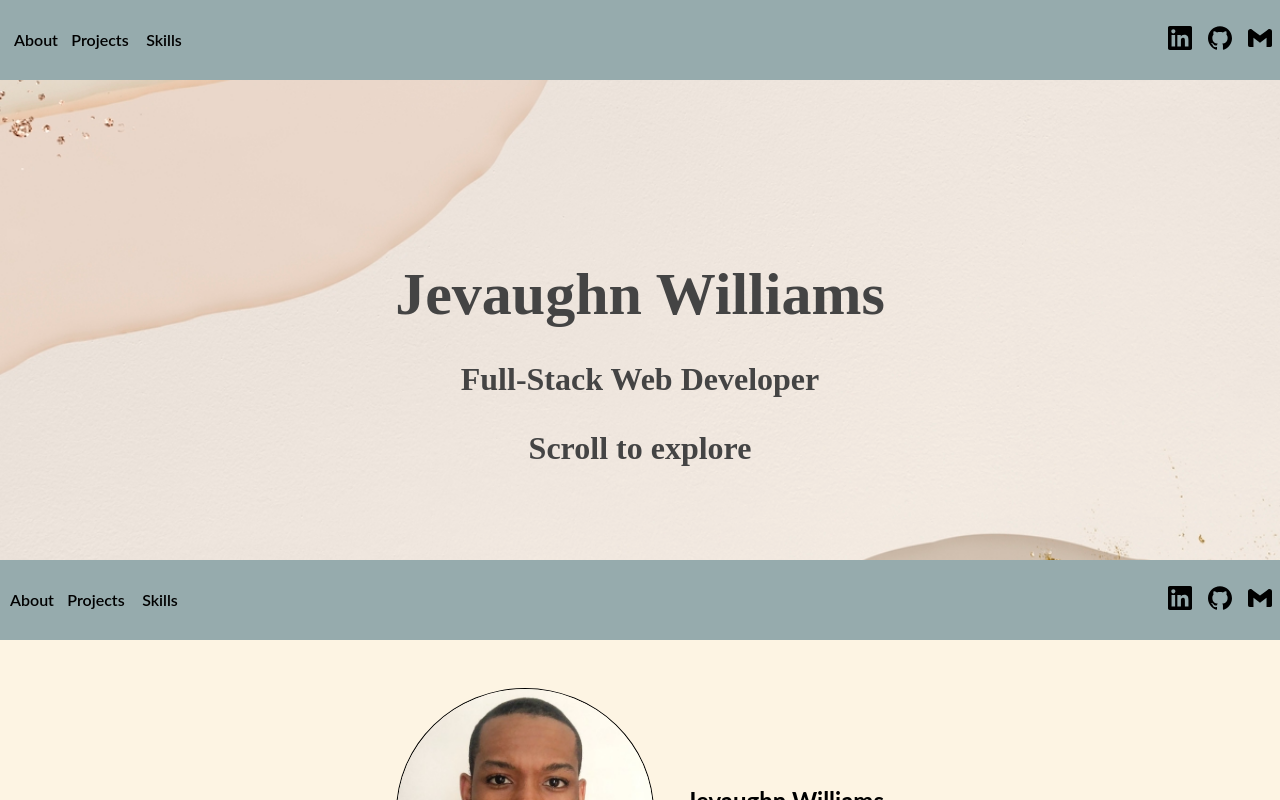
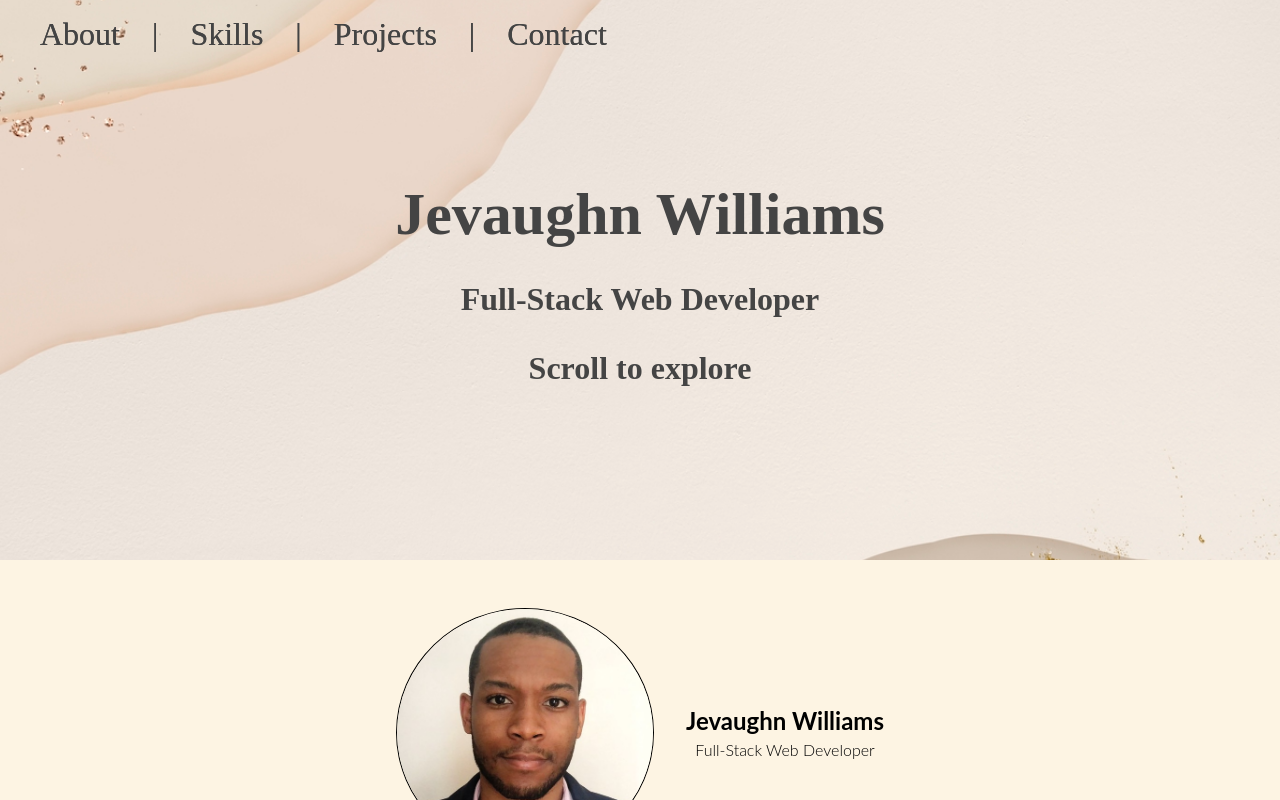
Before and after one commit to Jevaughn-W/portfolio-site, a React (Create React App) app: page / in a window 1280 px wide. Shown: the top 800 px of the page. Built offline with nearby package versions, Linux system fonts and the light colour scheme.

Commit message:
Revamp nav bar to match new theme

```diff
--- a/src/Components/NavBar/NavBar.jsx
+++ b/src/Components/NavBar/NavBar.jsx
@@ -1,9 +1,6 @@
 import React from "react";
-import './Navbar.css'
+import './Navbar.css';
 
-const linkedin= <svg role="img" viewBox="0 0 24 24" xmlns="http://www.w3.org/2000/svg"><title>LinkedIn</title><path d="M20.447 20.452h-3.554v-5.569c0-1.328-.027-3.037-1.852-3.037-1.853 0-2.136 1.445-2.136 2.939v5.667H9.351V9h3.414v1.561h.046c.477-.9 1.637-1.85 3.37-1.85 3.601 0 4.267 2.37 4.267 5.455v6.286zM5.337 7.433c-1.144 0-2.063-.926-2.063-2.065 0-1.138.92-2.063 2.063-2.063 1.14 0 2.064.925 2.064 2.063 0 1.139-.925 2.065-2.064 2.065zm1.782 13.019H3.555V9h3.564v11.452zM22.225 0H1.771C.792 0 0 .774 0 1.729v20.542C0 23.227.792 24 1.771 24h20.451C23.2 24 24 23.227 24 22.271V1.729C24 .774 23.2 0 22.222 0h.003z"/></svg>
-const github = <svg role="img" viewBox="0 0 24 24" xmlns="http://www.w3.org/2000/svg"><title>GitHub</title><path d="M12 .297c-6.63 0-12 5.373-12 12 0 5.303 3.438 9.8 8.205 11.385.6.113.82-.258.82-.577 0-.285-.01-1.04-.015-2.04-3.338.724-4.042-1.61-4.042-1.61C4.422 18.07 3.633 17.7 3.633 17.7c-1.087-.744.084-.729.084-.729 1.205.084 1.838 1.236 1.838 1.236 1.07 1.835 2.809 1.305 3.495.998.108-.776.417-1.305.76-1.605-2.665-.3-5.466-1.332-5.466-5.93 0-1.31.465-2.38 1.235-3.22-.135-.303-.54-1.523.105-3.176 0 0 1.005-.322 3.3 1.23.96-.267 1.98-.399 3-.405 1.02.006 2.04.138 3 .405 2.28-1.552 3.285-1.23 3.285-1.23.645 1.653.24 2.873.12 3.176.765.84 1.23 1.91 1.23 3.22 0 4.61-2.805 5.625-5.475 5.92.42.36.81 1.096.81 2.22 0 1.606-.015 2.896-.015 3.286 0 .315.21.69.825.57C20.565 22.092 24 17.592 24 12.297c0-6.627-5.373-12-12-12"/></svg>
-const email = <svg role="img" viewBox="0 0 24 24" xmlns="http://www.w3.org/2000/svg"><title>Gmail</title><path d="M24 5.457v13.909c0 .904-.732 1.636-1.636 1.636h-3.819V11.73L12 16.64l-6.545-4.91v9.273H1.636A1.636 1.636 0 0 1 0 19.366V5.457c0-2.023 2.309-3.178 3.927-1.964L5.455 4.64 12 9.548l6.545-4.91 1.528-1.145C21.69 2.28 24 3.434 24 5.457z"/></svg>
 
 export default function NavBar() {
 
@@ -12,17 +9,15 @@ export default function NavBar() {
       <div className="drop-down-menu">
         <ul>
           <li><a href='#about'>About</a></li>
+          <li>|</li>
+          <li><a href='#skills'>Skills</a></li>
+          <li>|</li>
           <li><a href='#project'>Projects</a></li>
-          <li><a href='#skills'>Skills</a></li>
+          <li>|</li>
+          <li><a href='#contact'>Contact</a></li>
         </ul>
     </div>
-      <div className="socials">
-        <ul>
-          <li><a href="https://www.linkedin.com/in/jevaughn-williams/" target="_blank">{linkedin}</a></li>
-          <li><a href="https://github.com/Jevaughn-W" target="_blank">{github}</a></li>
-          <li><a href="mailto:jevaughn.williamsx@gmail.com">{email}</a></li>
-        </ul>
-      </div>
+
     </nav>
   )
 }
--- a/src/Components/NavBar/NavBar.scss
+++ b/src/Components/NavBar/NavBar.scss
@@ -1,53 +1,29 @@
-$nav-colour : #96ABAD;
-$font-colour : black;
-$background-colour: #FDF4E3;
+$font-colour : #444444;
+$hover-colour : #A45C40;
 
 
-nav {
-  display: flex;
-  flex-direction: row;
-  justify-content: space-between;
-  align-items: center;
-  background-color: $nav-colour;
-  height: 5em;
-  width: 100%;
-  margin: auto;
+.Nav-bar {
+  position: fixed;
+  top: 1em;
+
+  ul {
+    margin: 0;
+
+  }
 
   li {
     display: inline-block;
-    padding: .5em;
-    width: 1.5em;
+    padding-right: 1em;
+    font-size: 32px;
+    color: $font-colour;
+  }
+
+  a {
+    color: $font-colour;
+  }
+
+  a:hover {
+    color: $hover-colour;
   }
 
 }
-
-
-.drop-down-menu{
-  width: 200px;
-  a {
-    text-decoration: none;
-    font-family: "lato";
-    font-weight: 600;
-    color: $font-colour;
-  }
-
-  a:hover{
-    color: $background-colour;
-  }
-  a:active {
-    color: $background-colour;
-  }
-
-  ul {
-    width: 100%;
-    display: inline-block;
-    margin: 0;
-    padding: 0;
-  }
-
-  li {
-    width: 4em;
-    text-align: center;
-    padding: 0;
-  }
-}
--- a/src/Components/NavBar/Navbar.css
+++ b/src/Components/NavBar/Navbar.css
@@ -1,44 +1,21 @@
-nav {
-  display: flex;
-  flex-direction: row;
-  justify-content: space-between;
-  align-items: center;
-  background-color: #96ABAD;
-  height: 5em;
-  width: 100%;
-  margin: auto;
+.Nav-bar {
+  position: fixed;
+  top: 1em;
 }
-nav li {
+.Nav-bar ul {
+  margin: 0;
+}
+.Nav-bar li {
   display: inline-block;
-  padding: 0.5em;
-  width: 1.5em;
+  padding-right: 1em;
+  font-size: 32px;
+  color: #444444;
 }
-
-.drop-down-menu {
-  width: 200px;
+.Nav-bar a {
+  color: #444444;
 }
-.drop-down-menu a {
-  text-decoration: none;
-  font-family: "lato";
-  font-weight: 600;
-  color: black;
-}
-.drop-down-menu a:hover {
-  color: #FDF4E3;
-}
-.drop-down-menu a:active {
-  color: #FDF4E3;
-}
-.drop-down-menu ul {
-  width: 100%;
-  display: inline-block;
-  margin: 0;
-  padding: 0;
-}
-.drop-down-menu li {
-  width: 4em;
-  text-align: center;
-  padding: 0;
+.Nav-bar a:hover {
+  color: #A45C40;
 }
 
 /*# sourceMappingURL=NavBar.css.map */
```
Also changed, not shown: 1 other file (tests, documents, lock files or other folders).
